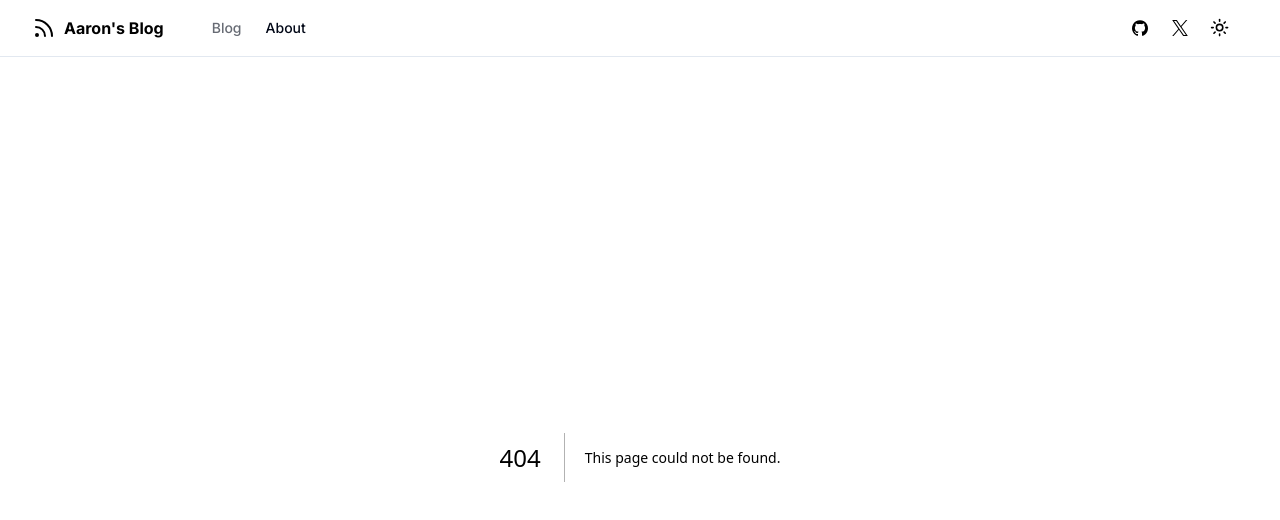
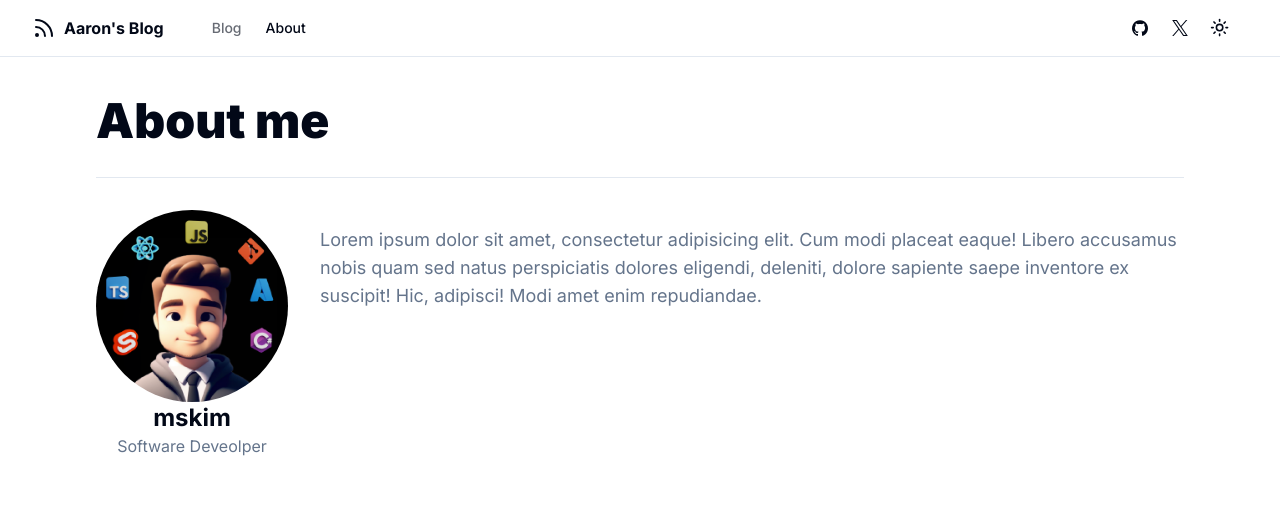
Before and after one commit to Better-Aaron/ms-blog, a Next.js app: page /about in a window 1280 px wide. Before the commit this address had no page. Shown: the top 520 px of the page. Built offline with nearby package versions, Linux system fonts and the light colour scheme.

Commit message:
12. About Page

```diff
--- /dev/null
+++ b/app/about/page.tsx
@@ -0,0 +1,46 @@
+import { Avatar, AvatarFallback, AvatarImage } from '@/components/ui/avatar';
+import { siteConfig } from '@/config/site';
+import { Metadata } from 'next';
+import React from 'react';
+
+export const metadata: Metadata = {
+  title: 'About Me',
+  description: 'Information about me',
+};
+
+const AboutPage = () => {
+  return (
+    <div className="container max-w-6xl py-6 lg:py-10">
+      <div className="flex flex-col items-start gap-4 md:flex-row md:justify-between md:gap-8">
+        <div className="flex-1 space-x-4">
+          <h1 className="inline-block font-black text-4xl lg:text-5xl">
+            About me
+          </h1>
+        </div>
+      </div>
+      <hr className="my-8" />
+      <div className="flex flex-col gap-8 md:flex-row items-center md:items-start">
+        <div className="min-w-48 max-w-48 flex-col gap-2">
+          <Avatar className="size-48">
+            <AvatarImage src="/avatar.png" alt={siteConfig.author} />
+            <AvatarFallback>MS</AvatarFallback>
+          </Avatar>
+          <h2 className="text-2xl font-bold text-center break-words">
+            {siteConfig.author}
+          </h2>
+          <p className="text-muted-foreground text-center break-word">
+            Software Deveolper
+          </p>
+        </div>
+        <p className="text-muted-foreground text-lg py-4">
+          Lorem ipsum dolor sit amet, consectetur adipisicing elit. Cum modi
+          placeat eaque! Libero accusamus nobis quam sed natus perspiciatis
+          dolores eligendi, deleniti, dolore sapiente saepe inventore ex
+          suscipit! Hic, adipisci! Modi amet enim repudiandae.
+        </p>
+      </div>
+    </div>
+  );
+};
+
+export default AboutPage;
--- /dev/null
+++ b/components/ui/avatar.tsx
@@ -0,0 +1,50 @@
+"use client"
+
+import * as React from "react"
+import * as AvatarPrimitive from "@radix-ui/react-avatar"
+
+import { cn } from "@/lib/utils"
+
+const Avatar = React.forwardRef<
+  React.ElementRef<typeof AvatarPrimitive.Root>,
+  React.ComponentPropsWithoutRef<typeof AvatarPrimitive.Root>
+>(({ className, ...props }, ref) => (
+  <AvatarPrimitive.Root
+    ref={ref}
+    className={cn(
+      "relative flex h-10 w-10 shrink-0 overflow-hidden rounded-full",
+      className
+    )}
+    {...props}
+  />
+))
+Avatar.displayName = AvatarPrimitive.Root.displayName
+
+const AvatarImage = React.forwardRef<
+  React.ElementRef<typeof AvatarPrimitive.Image>,
+  React.ComponentPropsWithoutRef<typeof AvatarPrimitive.Image>
+>(({ className, ...props }, ref) => (
+  <AvatarPrimitive.Image
+    ref={ref}
+    className={cn("aspect-square h-full w-full", className)}
+    {...props}
+  />
+))
+AvatarImage.displayName = AvatarPrimitive.Image.displayName
+
+const AvatarFallback = React.forwardRef<
+  React.ElementRef<typeof AvatarPrimitive.Fallback>,
+  React.ComponentPropsWithoutRef<typeof AvatarPrimitive.Fallback>
+>(({ className, ...props }, ref) => (
+  <AvatarPrimitive.Fallback
+    ref={ref}
+    className={cn(
+      "flex h-full w-full items-center justify-center rounded-full bg-muted",
+      className
+    )}
+    {...props}
+  />
+))
+AvatarFallback.displayName = AvatarPrimitive.Fallback.displayName
+
+export { Avatar, AvatarImage, AvatarFallback }
--- a/package.json
+++ b/package.json
@@ -9,6 +9,7 @@
     "lint": "next lint"
   },
   "dependencies": {
+    "@radix-ui/react-avatar": "^1.0.4",
     "@radix-ui/react-dialog": "^1.0.5",
     "@radix-ui/react-slot": "^1.0.2",
     "class-variance-authority": "^0.7.0",
```
Also changed, not shown: public/avatar.png (added), 1 other file (tests, documents, lock files or other folders).
